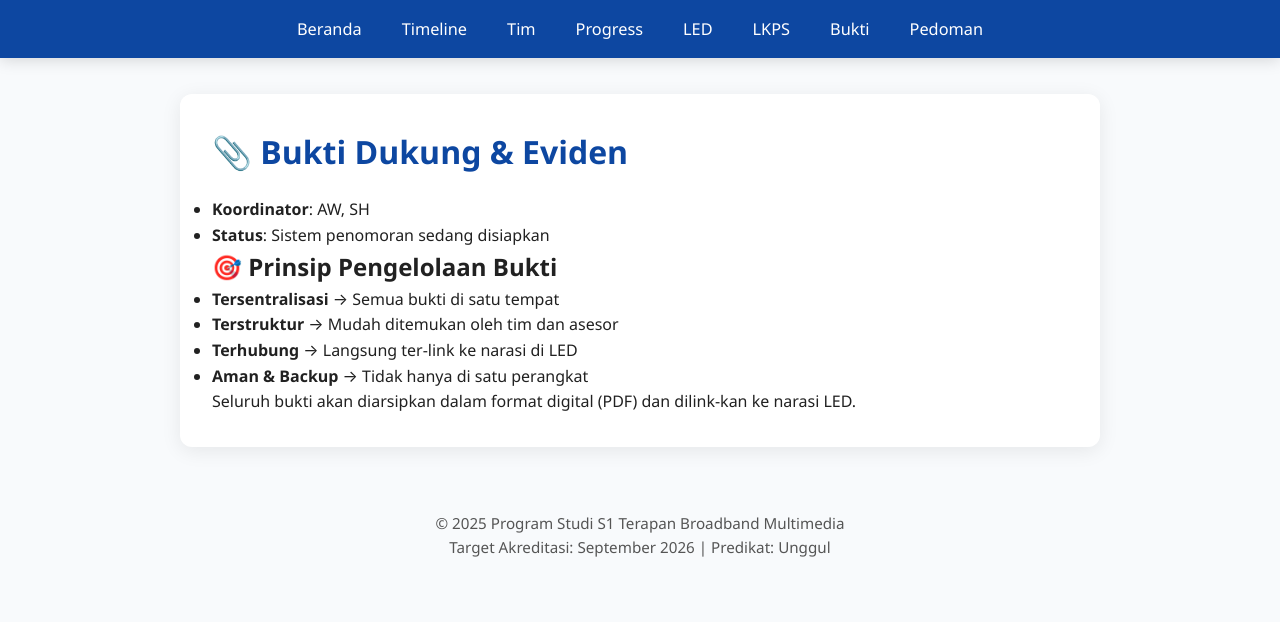
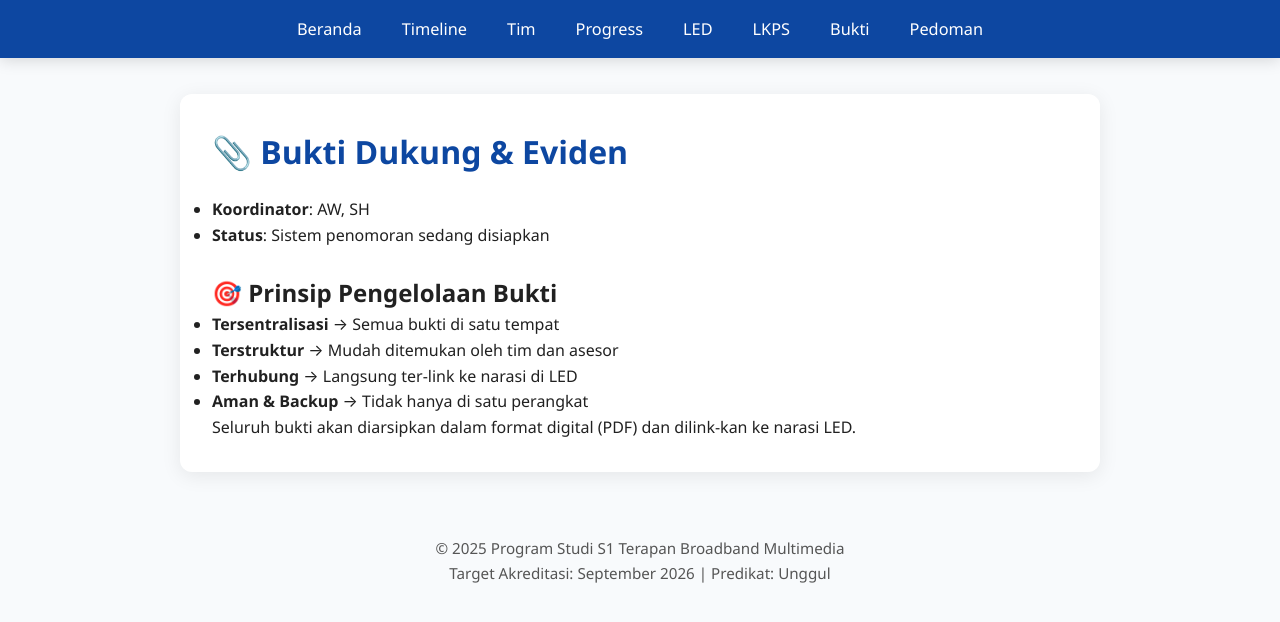
Before and after one commit to portal-psbm/aksibm-26, a Jekyll site: the page built from bukti.md, in a window 1280 px wide. Shown: the top 622 px of the page. Built offline with Jekyll 4.4.1, drawn with Linux system fonts in a browser that asks for light colours.

```diff
--- a/bukti.md
+++ b/bukti.md
@@ -7,7 +7,7 @@ permalink: /bukti/
 # 📎 Bukti Dukung & Eviden
 
 - **Koordinator**: AW, SH
-- **Status**: Sistem penomoran sedang disiapkan<br>
+- **Status**: Sistem penomoran sedang disiapkan<br><br>
 
 ## 🎯 Prinsip Pengelolaan Bukti
 
```
